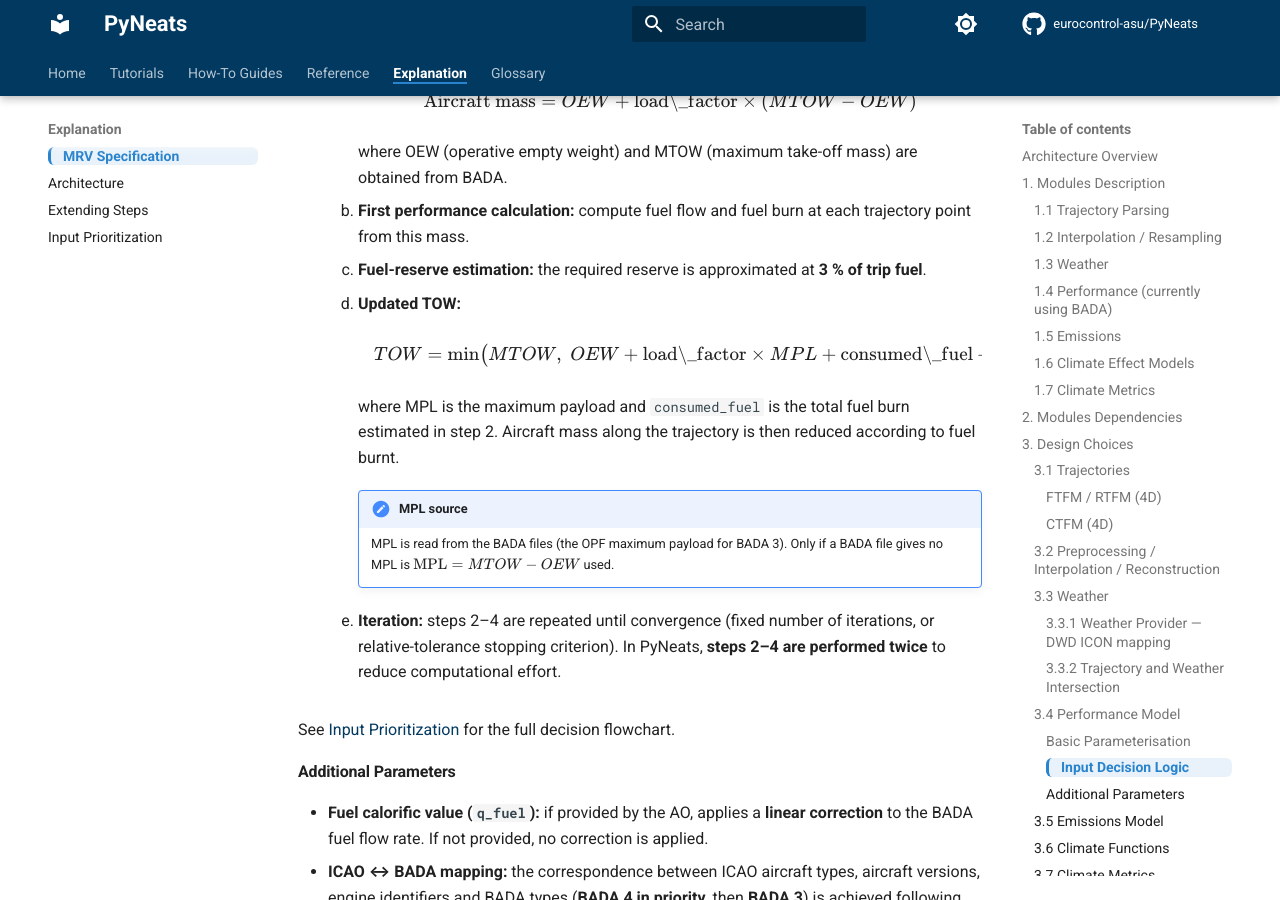
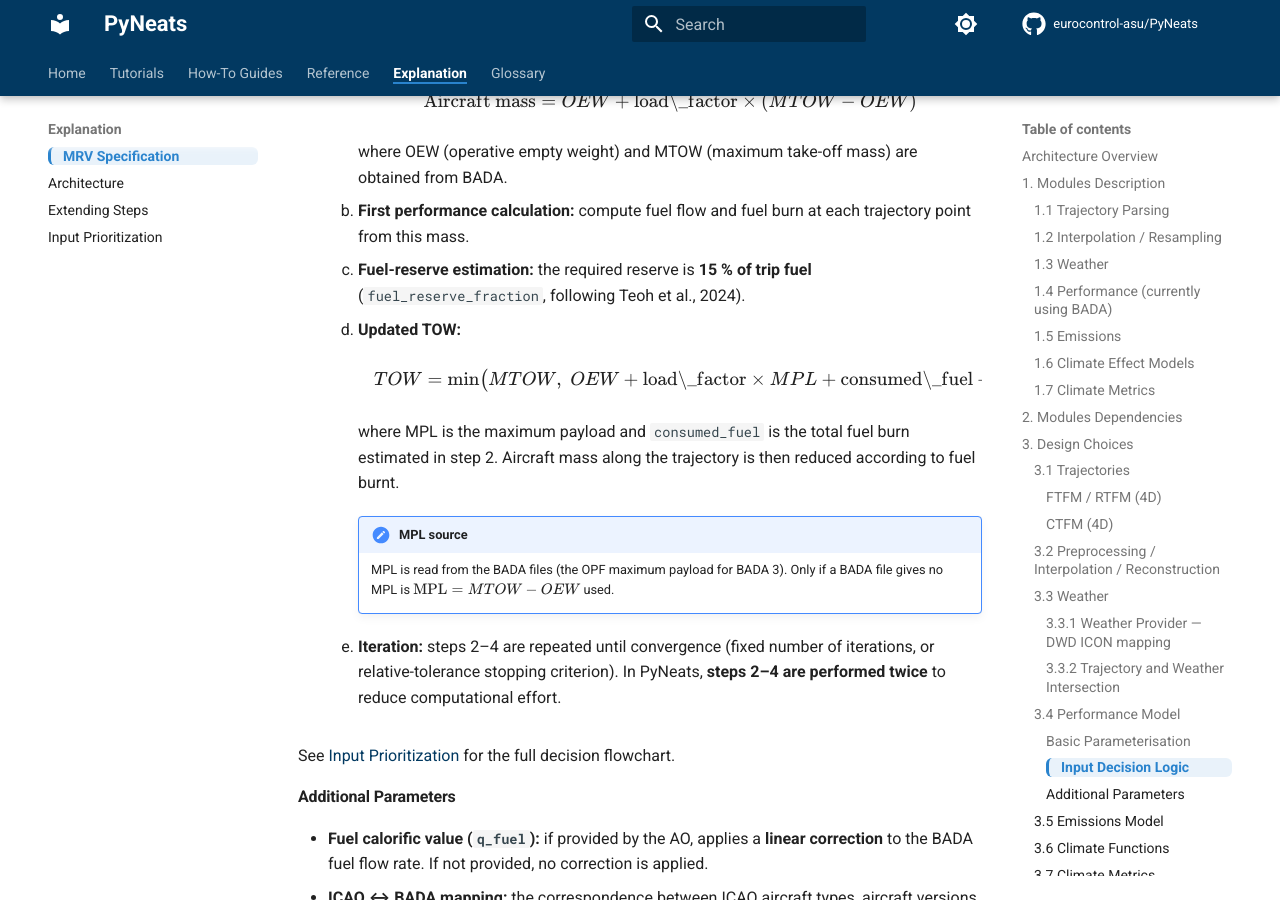
Before and after one commit to eurocontrol-asu/PyNeats, an MkDocs documentation site: the page built from docs/explanation/mrv-specification.md, in a window 1280 px wide and 900 px high, scrolled down 8099 px. Built offline with MkDocs 1.6.1 and Material for MkDocs 9.7.7, drawn with Linux system fonts in a browser that asks for light colours; comment, search, counter and statistics services are not loaded.

Commit message:
docs: state the 15 % fuel reserve used in the initial mass estimate
input-prioritization.md and mrv-specification.md gave the fuel reserve of
the initial mass estimate as about 3 % of trip fuel. The code uses 15 %
(DEFAULT_FUEL_RESERVE_FRACTION = 0.15, following Teoh et al. 2024).

Records the item in the units audit (Section 9 and the follow-up status
table) and sets the I4 status row to #73.

Co-Authored-By: Claude Opus 5.5 <noreply@anthropic.com>

```diff
--- a/docs/explanation/mrv-specification.md
+++ b/docs/explanation/mrv-specification.md
@@ -200,7 +200,7 @@ The following rules are applied **sequentially** to determine how the primary da
 
     2. **First performance calculation:** compute fuel flow and fuel burn at each trajectory point from this mass.
 
-    3. **Fuel-reserve estimation:** the required reserve is approximated at **3 % of trip fuel**.
+    3. **Fuel-reserve estimation:** the required reserve is **15 % of trip fuel** (`fuel_reserve_fraction`, following Teoh et al., 2024).
 
     4. **Updated TOW:**
 
```
Also changed, not shown: docs/explanation/input-prioritization.md (+1 -1 lines), docs/internal/pyneats_units_audit.md (+3 -1 lines).
